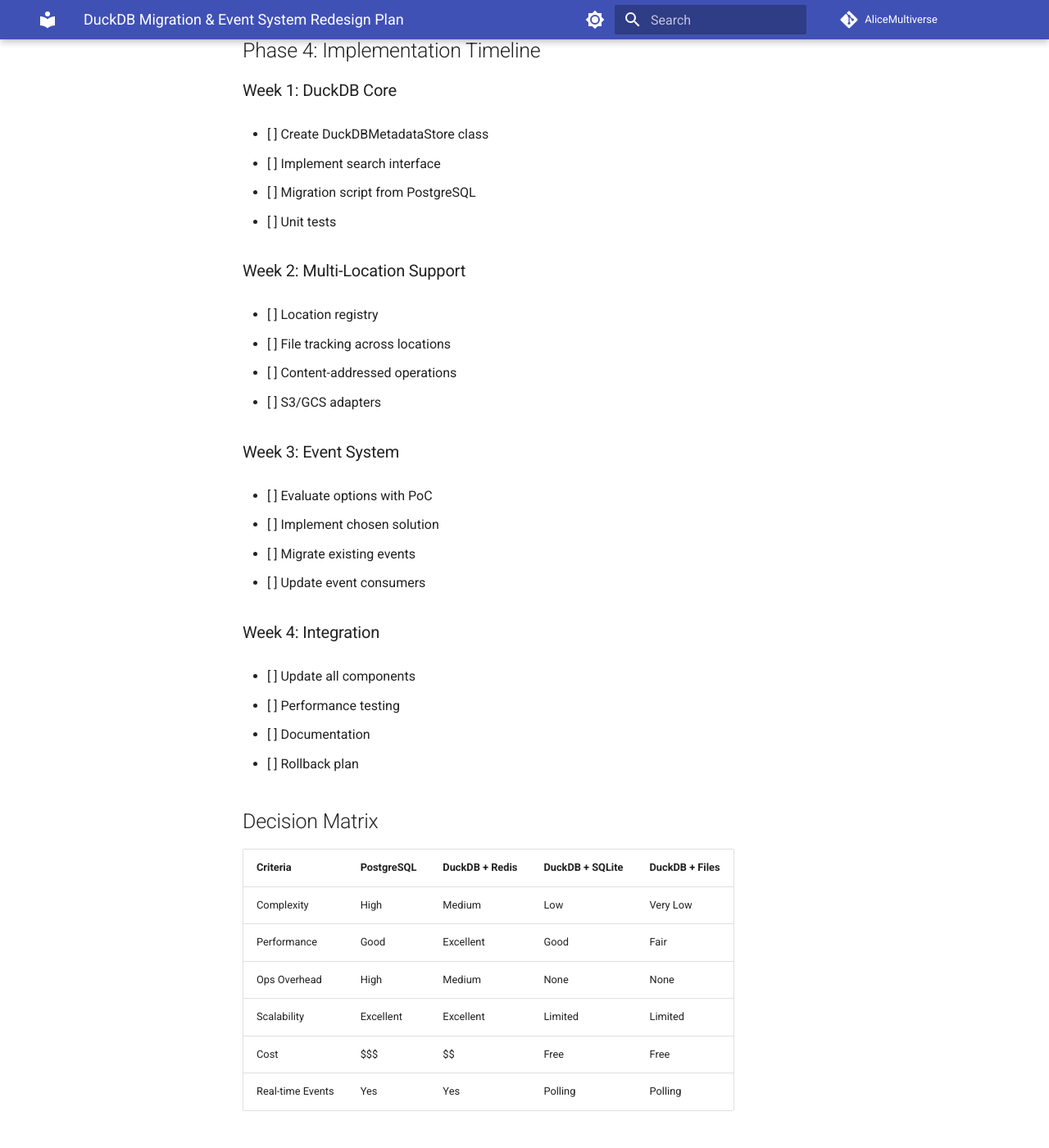
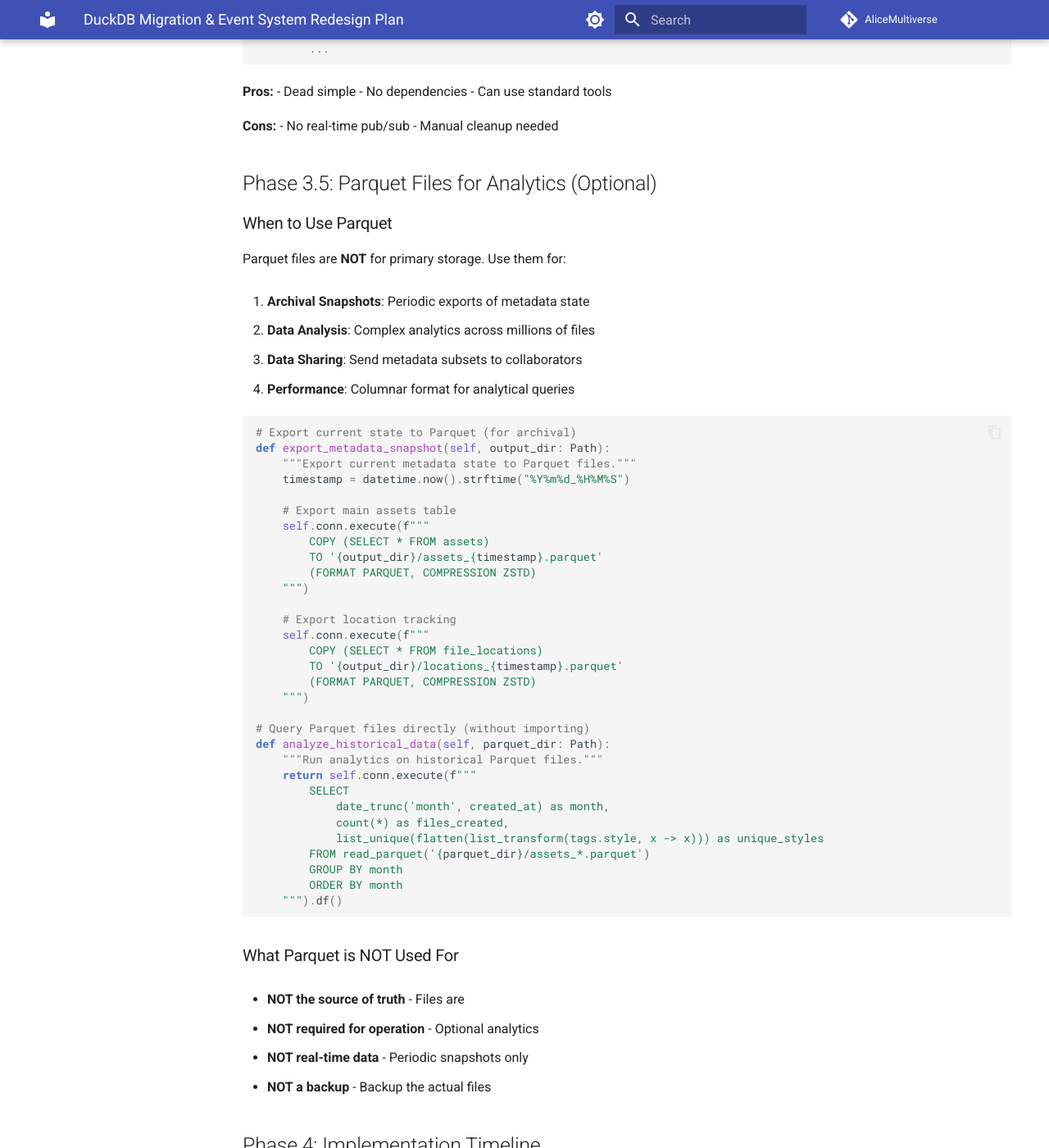
Before and after one commit to sandrom/AliceMultiverse, an MkDocs documentation site: the page built from docs/architecture/duckdb-migration-plan.md, in a window 1280 px wide and 1400 px high, scrolled down 5014 px. Shown: the whole window at 82% size. Built offline with MkDocs 1.6.1 and Material for MkDocs 9.7.7, drawn with Linux system fonts in a browser that asks for light colours; comment, search, counter and statistics services are not loaded; the version menu is left out; some of the changed text lies outside the part shown.

Commit message:
docs: Clarify metadata-first architecture and DuckDB as cache
- Add comprehensive metadata-first architecture document
- Emphasize that files are the source of truth, not database
- Clarify DuckDB is just a search cache that can be rebuilt
- Explain why we don't use JSON sidecar files
- Document that all metadata is embedded in files (EXIF/XMP/ID3)
- Clarify Parquet files are for analytics/archival only
- Update DuckDB migration plan to reflect cache nature

Key principle: Files contain everything needed and can be moved
anywhere without losing data. The database is always secondary.

🤖 Generated with [Claude Code](https://claude.ai/code)

Co-Authored-By: Claude <noreply@anthropic.com>

````diff
--- a/docs/architecture/duckdb-migration-plan.md
+++ b/docs/architecture/duckdb-migration-plan.md
@@ -2,6 +2,8 @@
 
 ## Overview
 Migrate from PostgreSQL to DuckDB for metadata/search (OLAP) and evaluate alternatives for event streaming.
+
+**CRITICAL**: DuckDB is just a search cache. All metadata is embedded in files. The database can be rebuilt at any time by scanning files. No JSON sidecar files - everything goes in standard file metadata (EXIF/XMP/ID3).
 
 ## Current State
 - PostgreSQL used for everything (metadata, search, events)
@@ -17,26 +19,30 @@ Migrate from PostgreSQL to DuckDB for metadata/search (OLAP) and evaluate altern
 
 ### 1.1 Create DuckDB Schema
 ```python
-# alicemultiverse/storage/duckdb_store.py
-class DuckDBMetadataStore:
+# alicemultiverse/storage/duckdb_cache.py
+class DuckDBSearchCache:
     """
+    Search cache that can be rebuilt from files at any time.
+    This is NOT the source of truth - files are!
+
     CREATE TABLE assets (
         -- Identity
         content_hash VARCHAR PRIMARY KEY,
 
-        -- Locations (array of paths/URLs)
+        -- Locations (array of paths/URLs where file exists)
         locations STRUCT(
             path VARCHAR,
             type VARCHAR,  -- local, s3, gcs
-            last_verified TIMESTAMP
+            last_verified TIMESTAMP,
+            has_embedded_metadata BOOLEAN
         )[],
 
-        -- Core metadata
+        -- Core metadata (extracted from files)
         media_type VARCHAR,
         file_size BIGINT,
         created_at TIMESTAMP,
 
-        -- Tags as nested structure
+        -- Tags as nested structure (from file metadata)
         tags STRUCT(
             style VARCHAR[],
             mood VARCHAR[],
@@ -46,7 +52,7 @@ class DuckDBMetadataStore:
             custom MAP(VARCHAR, VARCHAR[])
         ),
 
-        -- AI Understanding
+        -- AI Understanding (from file metadata)
         understanding STRUCT(
             description TEXT,
             generated_prompt TEXT,
@@ -60,11 +66,12 @@ class DuckDBMetadataStore:
         -- Embeddings for similarity
         embedding FLOAT[1536],  -- OpenAI ada-002 size
 
-        -- Full metadata as JSON
-        metadata JSON
+        -- When we last extracted metadata from file
+        last_file_scan TIMESTAMP,
+        metadata_version VARCHAR
     );
 
-    -- Indexes
+    -- Indexes for fast search
     CREATE INDEX idx_media_type ON assets(media_type);
     CREATE INDEX idx_created ON assets(created_at);
     """
@@ -237,6 +244,56 @@ class FileEventLog:
 - No real-time pub/sub
 - Manual cleanup needed
 
+## Phase 3.5: Parquet Files for Analytics (Optional)
+
+### When to Use Parquet
+Parquet files are **NOT** for primary storage. Use them for:
+
+1. **Archival Snapshots**: Periodic exports of metadata state
+2. **Data Analysis**: Complex analytics across millions of files
+3. **Data Sharing**: Send metadata subsets to collaborators
+4. **Performance**: Columnar format for analytical queries
+
+```python
+# Export current state to Parquet (for archival)
+def export_metadata_snapshot(self, output_dir: Path):
+    """Export current metadata state to Parquet files."""
+    timestamp = datetime.now().strftime("%Y%m%d_%H%M%S")
+
+    # Export main assets table
+    self.conn.execute(f"""
+        COPY (SELECT * FROM assets)
+        TO '{output_dir}/assets_{timestamp}.parquet'
+        (FORMAT PARQUET, COMPRESSION ZSTD)
+    """)
+
+    # Export location tracking
+    self.conn.execute(f"""
+        COPY (SELECT * FROM file_locations)
+        TO '{output_dir}/locations_{timestamp}.parquet'
+        (FORMAT PARQUET, COMPRESSION ZSTD)
+    """)
+
+# Query Parquet files directly (without importing)
+def analyze_historical_data(self, parquet_dir: Path):
+    """Run analytics on historical Parquet files."""
+    return self.conn.execute(f"""
+        SELECT
+            date_trunc('month', created_at) as month,
+            count(*) as files_created,
+            list_unique(flatten(list_transform(tags.style, x -> x))) as unique_styles
+        FROM read_parquet('{parquet_dir}/assets_*.parquet')
+        GROUP BY month
+        ORDER BY month
+    """).df()
+```
+
+### What Parquet is NOT Used For
+- **NOT the source of truth** - Files are
+- **NOT required for operation** - Optional analytics
+- **NOT real-time data** - Periodic snapshots only
+- **NOT a backup** - Backup the actual files
+
 ## Phase 4: Implementation Timeline
 
 ### Week 1: DuckDB Core
````
Also changed, not shown: docs/architecture/metadata-first-architecture.md (added, +260 -0 lines).
